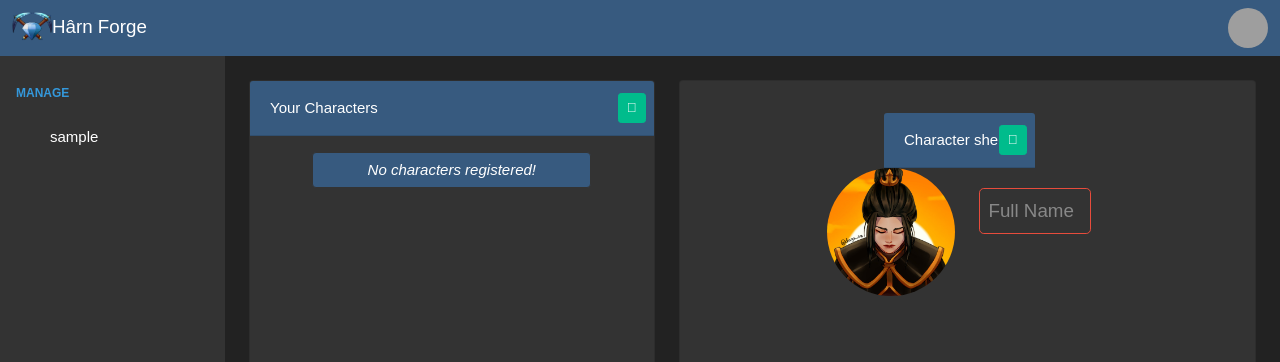
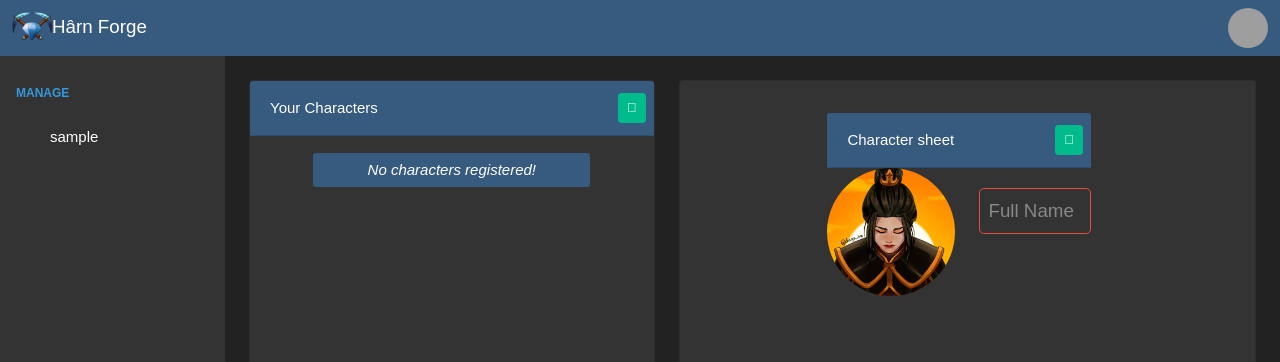
Before and after one commit to JorgeOJara/harnwebforge, a React (Create React App) app: page / in a window 1280 px wide. Shown: the top 362 px of the page. Built offline with nearby package versions, Linux system fonts and the light colour scheme; no server answers; sample sign-in values are in the browser's storage; grey boxes are pictures that could not be loaded; a web font is replaced by a local one.

Commit message:
Something

```diff
--- a/src/comp/CHARACTERFORMCREATOR.js
+++ b/src/comp/CHARACTERFORMCREATOR.js
@@ -317,7 +317,6 @@ export const CHARACTERFORMCREATOR = (props) => {
 
   return (
     <>
-    <div className="justify-content-center row">
 <div className="bg-primary d-flex align-items-center justify-content-between card-header">
 Character sheet
 <div className="row align-items-center" slot="cardTitle">
@@ -332,8 +331,9 @@ Character sheet
 </div>
 </div>
 </div>
+
+    <div className="justify-content-center row">
     <div className="col-auto mb-3">
-
     <div className="avatar-wrapper">
    <img
         draggable="false"
```
